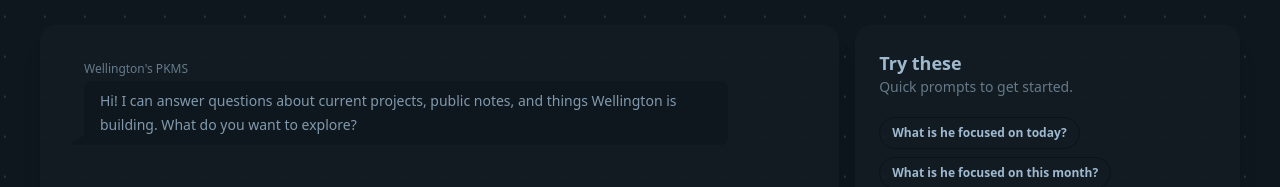
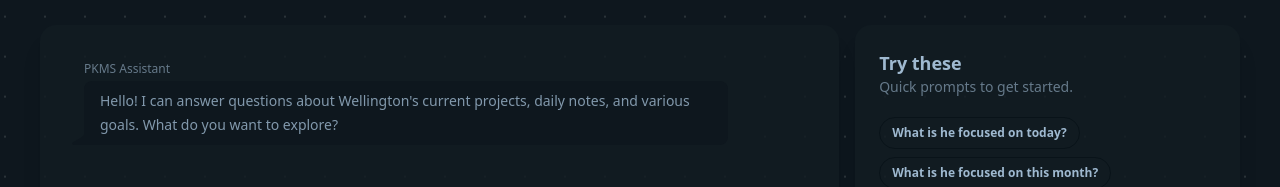
Before and after one commit to ajistrying/tap-in, a SvelteKit app: page / in a window 1280 px wide. Shown: the part 139-326 px from the top of the page. Built offline with nearby package versions, Linux system fonts and the light colour scheme.

Commit message:
good to go on contact modal and some other tweaks

```diff
--- a/src/routes/+page.svelte
+++ b/src/routes/+page.svelte
@@ -28,7 +28,7 @@
       id: "welcome",
       role: "assistant",
       content:
-        "Hi! I can answer questions about current projects, public notes, and things Wellington is building. What do you want to explore?"
+        "Hello! I can answer questions about Wellington's current projects, daily notes, and various goals. What do you want to explore?"
     }
   ];
 
@@ -185,7 +185,7 @@
                     {#each messages as message (message.id)}
                     <div class={`chat ${message.role === "user" ? "chat-end" : "chat-start"}`}>
                         <div class="chat-header text-xs opacity-60">
-                            {message.role === "user" ? "You" : "Wellington's PKMS"}
+                            {message.role === "user" ? "You" : "PKMS Assistant"}
                         </div>
                         <div
                         class={`chat-bubble ${
```
